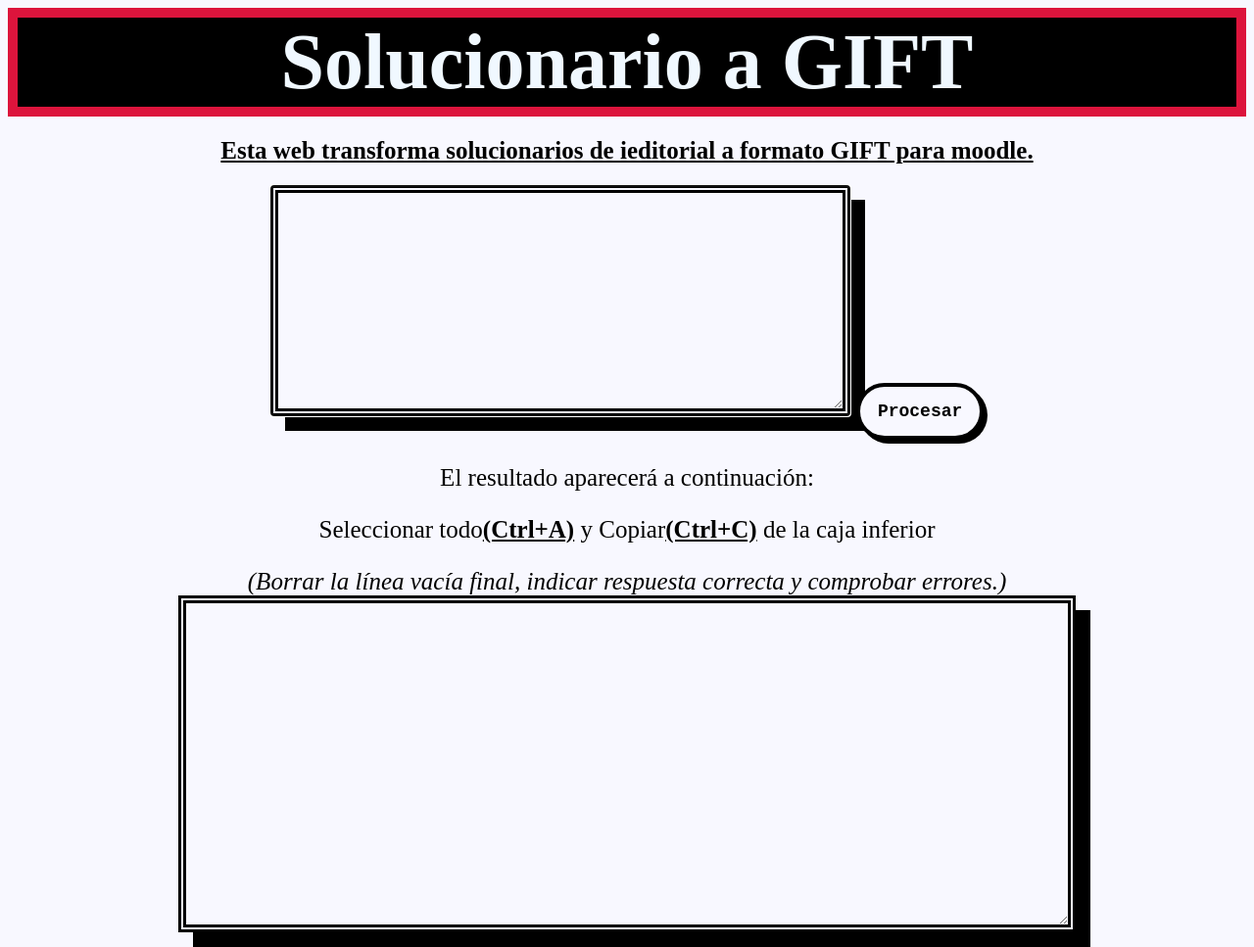
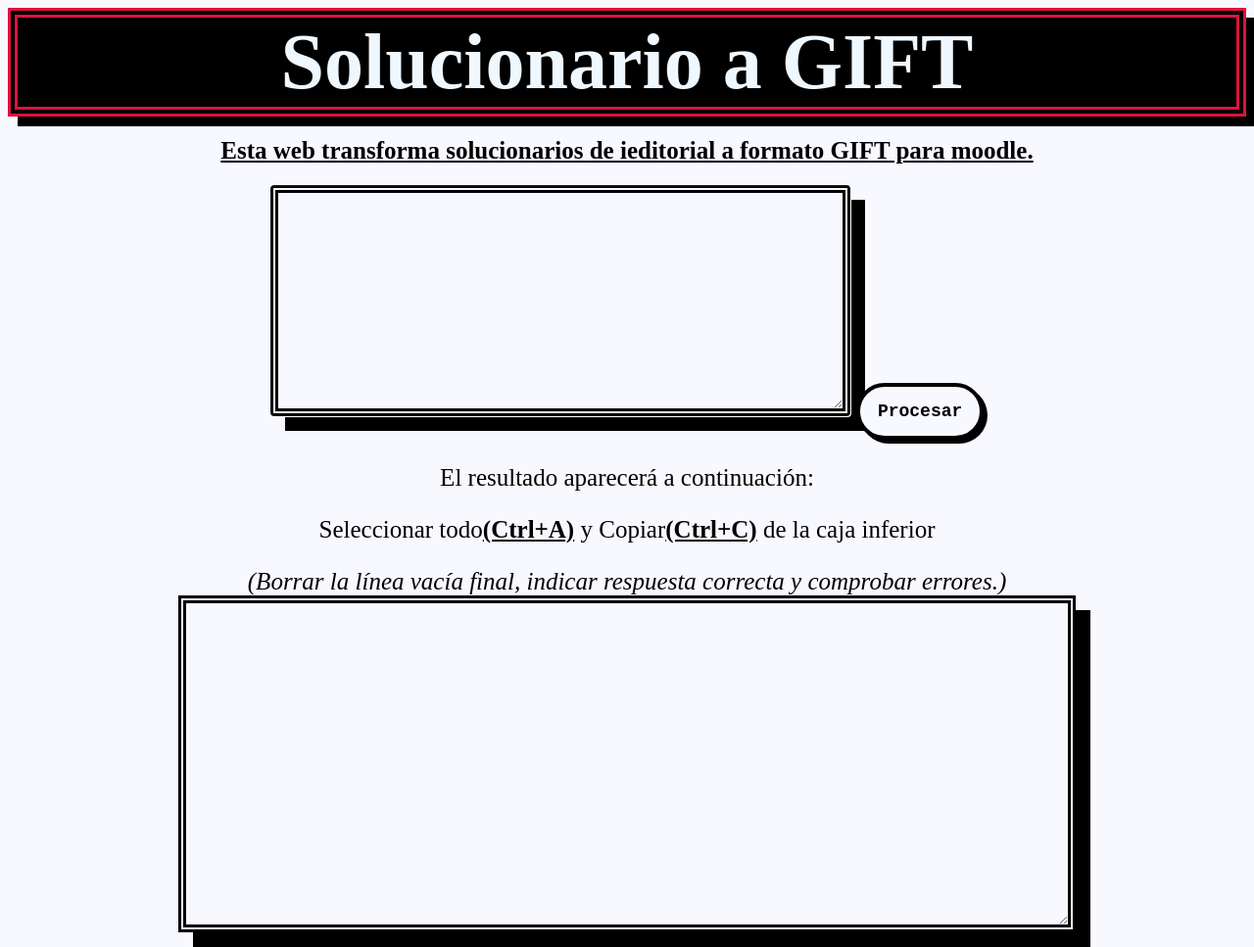
Before and after one commit to rogeritec/rogeritec.github.io, a plain HTML site: page index.html in a window 1280 px wide. Shown: the whole page at 98% size. Drawn offline with Linux system fonts and the light colour scheme.

Commit message:
Update style.css

```diff
--- a/style.css
+++ b/style.css
@@ -10,7 +10,8 @@
     background-color: black;
     color: aliceblue;
     font-weight: 600;
-    border: 10px solid crimson;
+    border: 10px double crimson;
+    box-shadow: 10px 10px black;
 }
 
 h3 {
```
